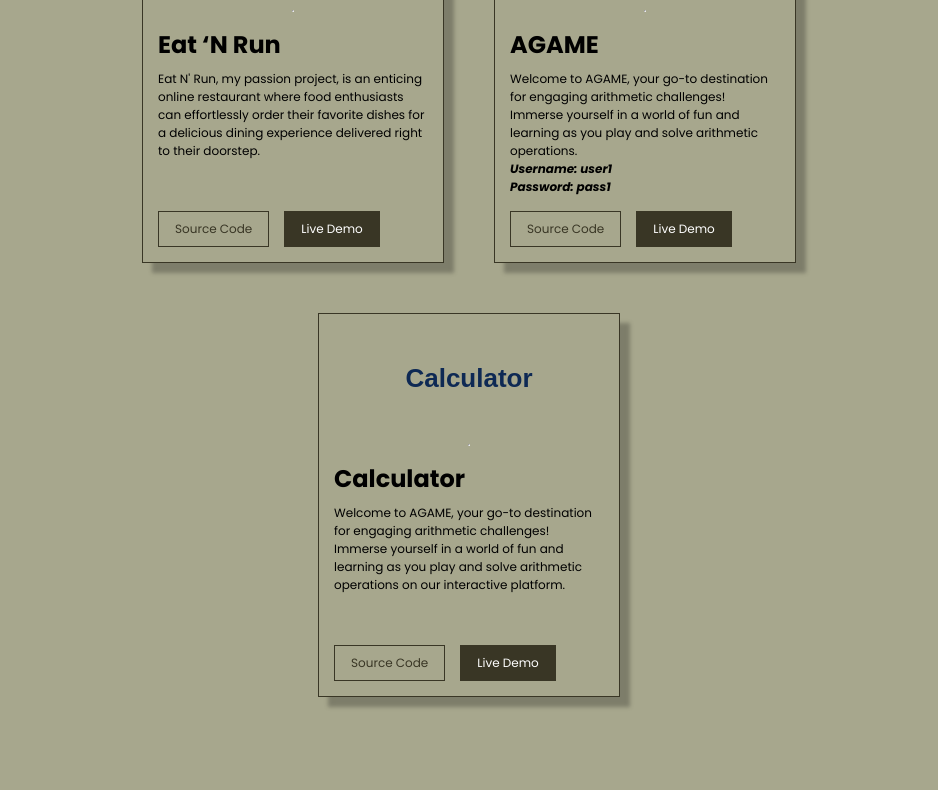
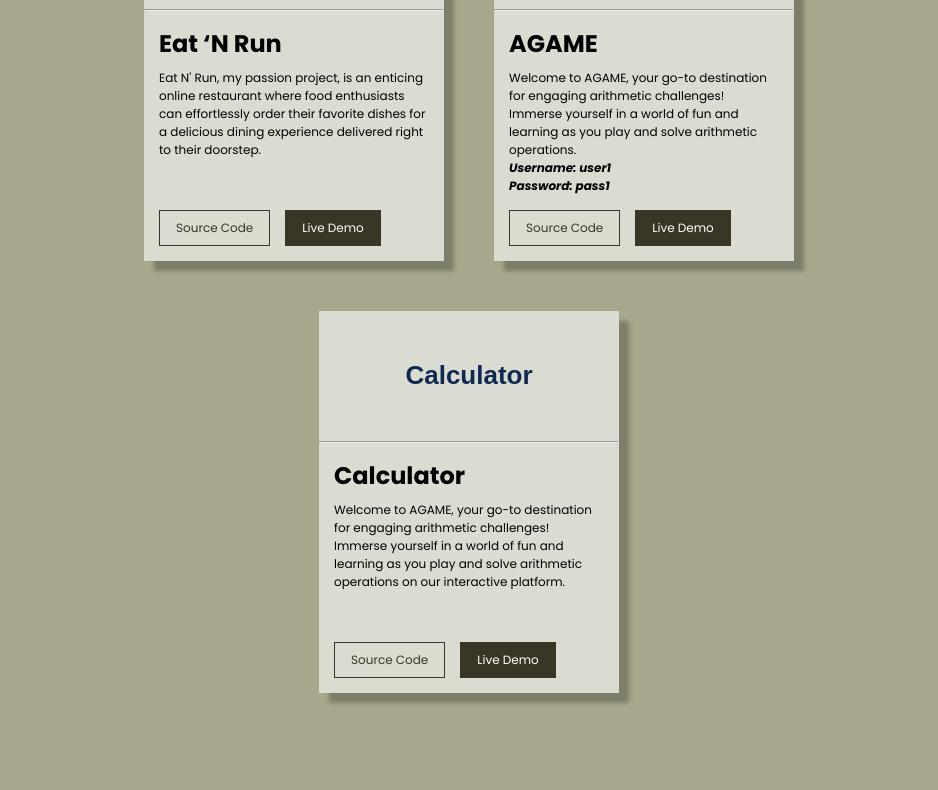
Before and after one commit to Ayaaa13/personal-app, a plain HTML site: page index.html in a window 1280 px wide. Shown: the part 2707-3497 px from the top of the page, without its empty margins (171-1109 px from the left). Drawn offline with Linux system fonts and the light colour scheme; a web font is replaced by a local one.

Commit message:
Update style.css

```diff
--- a/style.css
+++ b/style.css
@@ -475,11 +475,15 @@ header .logo img {
   align-items: center;
 
   /* height: 300px; */
-  background-color: var(--secondary-color);
-  border: 1px solid var(--primary-color);
+  background-color: var(--second-background-color);
   box-shadow: rgba(0, 0, 0, 0.25) 10px 10px 4px 0px;
 }
 
+hr {
+  height: 2px;
+  width: 100%;
+  background-color: var(--primary-color);
+}
 .section-4 .portfolio-introduce,
 .section-4 .title-and-description {
   display: flex;
```
